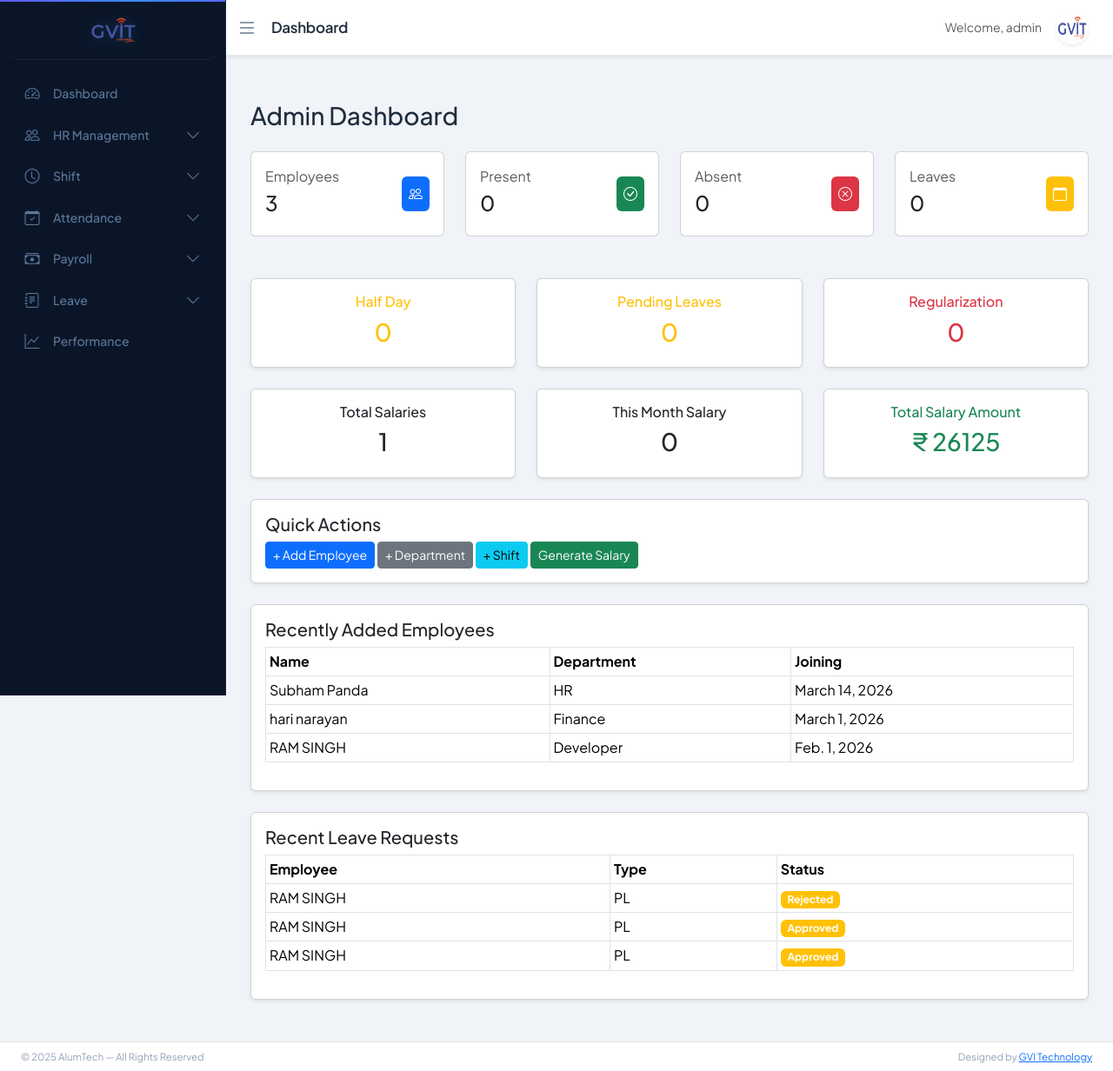
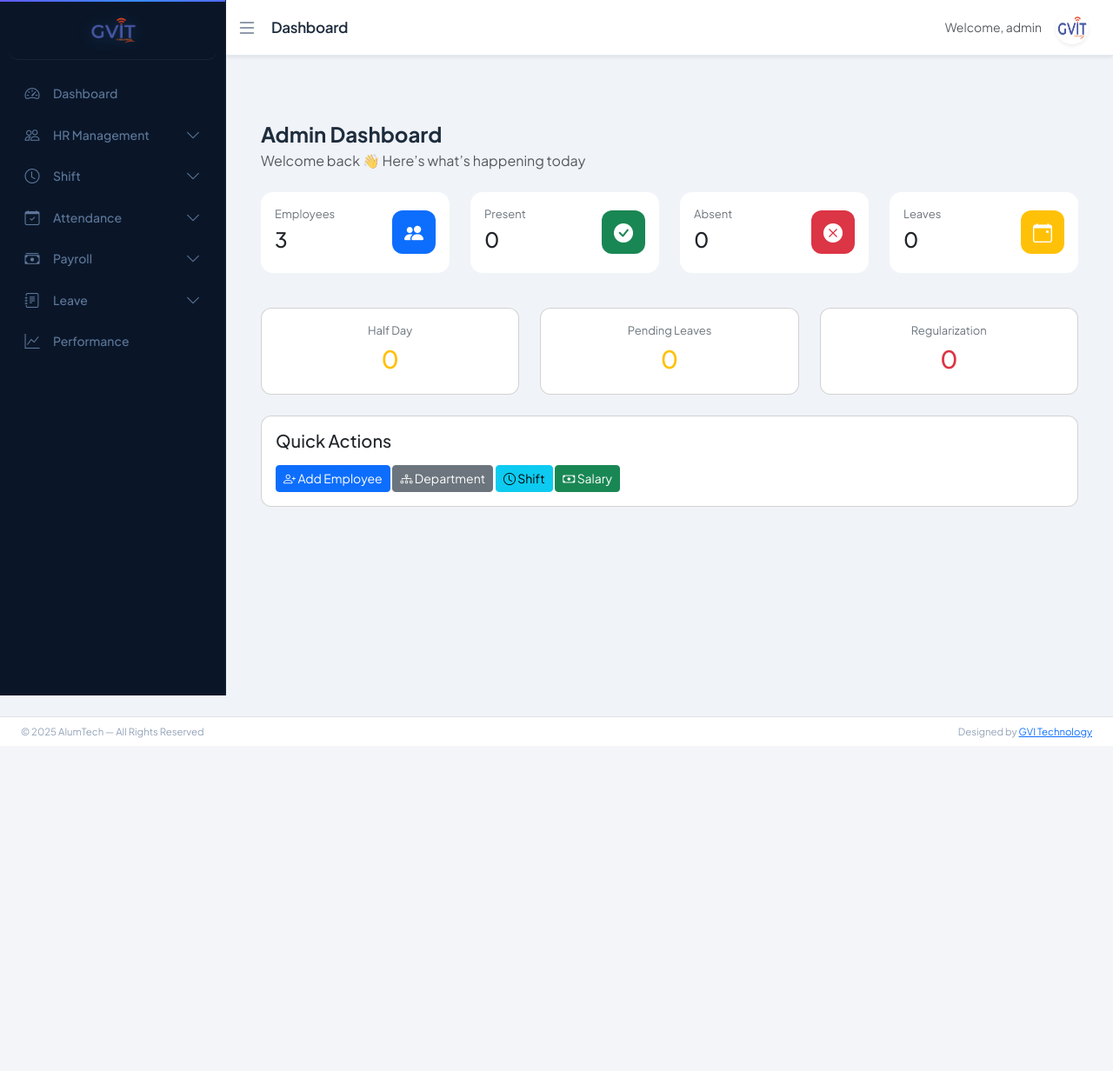
Before and after one commit to subhampandia/Aluminium-website-with-backend, a Django app: page /dashboard/ in a window 1280 px wide. Shown: the whole page at 87% size. After the commit the page ends 849 px from the top, so only its background shows below. Run offline with Django 5.2, Linux system fonts and the light colour scheme; a user stored in the database is signed in; data comes from the database, SQL or seed files in the repository.

Commit message:
UI improvement

```diff
--- a/static/css/dashboard_style.css
+++ b/static/css/dashboard_style.css
@@ -475,3 +475,65 @@ body {
         transform: translateY(4px);
         transition: opacity 0.15s ease, transform 0.15s ease;
     }
+.dashboard-card {
+    border-radius: 12px;
+    transition: 0.3s;
+}
+
+.dashboard-card:hover {
+    transform: translateY(-5px);
+    box-shadow: 0 12px 25px rgba(0,0,0,0.08);
+}
+
+.mini-card {
+    border-radius: 12px;
+}
+
+.icon-box {
+    width: 50px;
+    height: 50px;
+    border-radius: 12px;
+    display: flex;
+    align-items: center;
+    justify-content: center;
+    font-size: 22px;
+}
+.dashboard-header h3 {
+    font-size: 24px;
+}
+
+.card-label {
+    font-size: 13px;
+    color: #6c757d;
+    margin-bottom: 5px;
+}
+
+.dashboard-card {
+    border: none;
+    border-radius: 14px;
+    transition: 0.3s;
+}
+
+.dashboard-card:hover {
+    transform: translateY(-6px);
+    box-shadow: 0 12px 25px rgba(0,0,0,0.08);
+}
+
+.mini-card {
+    border-radius: 12px;
+}
+
+.icon-box {
+    width: 50px;
+    height: 50px;
+    border-radius: 12px;
+    display: flex;
+    align-items: center;
+    justify-content: center;
+    font-size: 22px;
+    color: white;
+}
+
+.quick-card {
+    border-radius: 12px;
+}
--- a/templates/dashboard.html
+++ b/templates/dashboard.html
@@ -1,65 +1,74 @@
 {% extends 'base_dashboard.html' %}
+{% load static %}
+
+<link rel="stylesheet" href="{% static 'css/dashboard_style.css' %}">
 
 {% block title %}Admin Dashboard{% endblock %}
 
 {% block content %}
 
-<h3 class="mb-4">Admin Dashboard</h3>
+<div class="container-fluid mt-4">
+
+    <!-- Header -->
+    <div class="dashboard-header mb-4">
+        <h3 class="fw-bold mb-1">Admin Dashboard</h3>
+        <p class="text-muted">Welcome back 👋 Here’s what’s happening today</p>
+    </div>
 
     <!-- ================= TOP CARDS ================= -->
     <div class="row g-4">
 
         <div class="col-md-3">
-    <div class="card p-3">
-      <div class="d-flex justify-content-between align-items-center">
+            <div class="card dashboard-card">
+                <div class="card-body d-flex justify-content-between align-items-center">
                     <div>
-          <p class="text-muted mb-1">Employees</p>
+                        <p class="card-label">Employees</p>
                         <h4>{{ total_employees }}</h4>
                     </div>
-        <div class="bg-primary text-white p-2 rounded">
-          <i class="bi bi-people"></i>
+                    <div class="icon-box bg-primary">
+                        <i class="bi bi-people-fill"></i>
                     </div>
                 </div>
             </div>
         </div>
 
         <div class="col-md-3">
-    <div class="card p-3">
-      <div class="d-flex justify-content-between align-items-center">
+            <div class="card dashboard-card">
+                <div class="card-body d-flex justify-content-between align-items-center">
                     <div>
-          <p class="text-muted mb-1">Present</p>
+                        <p class="card-label">Present</p>
                         <h4>{{ present_today }}</h4>
                     </div>
-        <div class="bg-success text-white p-2 rounded">
-          <i class="bi bi-check-circle"></i>
+                    <div class="icon-box bg-success">
+                        <i class="bi bi-check-circle-fill"></i>
                     </div>
                 </div>
             </div>
         </div>
 
         <div class="col-md-3">
-    <div class="card p-3">
-      <div class="d-flex justify-content-between align-items-center">
+            <div class="card dashboard-card">
+                <div class="card-body d-flex justify-content-between align-items-center">
                     <div>
-          <p class="text-muted mb-1">Absent</p>
+                        <p class="card-label">Absent</p>
                         <h4>{{ absent_today }}</h4>
                     </div>
-        <div class="bg-danger text-white p-2 rounded">
-          <i class="bi bi-x-circle"></i>
+                    <div class="icon-box bg-danger">
+                        <i class="bi bi-x-circle-fill"></i>
                     </div>
                 </div>
             </div>
         </div>
 
         <div class="col-md-3">
-    <div class="card p-3">
-      <div class="d-flex justify-content-between align-items-center">
+            <div class="card dashboard-card">
+                <div class="card-body d-flex justify-content-between align-items-center">
                     <div>
-          <p class="text-muted mb-1">Leaves</p>
+                        <p class="card-label">Leaves</p>
                         <h4>{{ pending_leaves }}</h4>
                     </div>
-        <div class="bg-warning text-white p-2 rounded">
-          <i class="bi bi-calendar"></i>
+                    <div class="icon-box bg-warning">
+                        <i class="bi bi-calendar-event"></i>
                     </div>
                 </div>
             </div>
@@ -68,63 +77,31 @@
     </div>
 
     <!-- ================= SECOND ROW ================= -->
-<div class="row g-4 mt-4">
+    <div class="row g-4 mt-3">
 
         <div class="col-md-4">
-    <div class="card shadow-sm text-center">
-      <div class="card-body text-warning">
-        <h6>Half Day</h6>
-        <h3>{{ half_day_today }}</h3>
+            <div class="card mini-card text-center">
+                <div class="card-body">
+                    <p class="card-label">Half Day</p>
+                    <h3 class="text-warning">{{ half_day_today }}</h3>
                 </div>
             </div>
         </div>
 
         <div class="col-md-4">
-    <div class="card shadow-sm text-center">
-      <div class="card-body text-warning">
-        <h6>Pending Leaves</h6>
-        <h3>{{ pending_leaves }}</h3>
+            <div class="card mini-card text-center">
+                <div class="card-body">
+                    <p class="card-label">Pending Leaves</p>
+                    <h3 class="text-warning">{{ pending_leaves }}</h3>
                 </div>
             </div>
         </div>
 
         <div class="col-md-4">
-    <div class="card shadow-sm text-center">
-      <div class="card-body text-danger">
-        <h6>Regularization</h6>
-        <h3>{{ pending_regularization }}</h3>
-      </div>
-    </div>
-  </div>
-
-</div>
-
-<!-- ================= PAYROLL ================= -->
-<div class="row mt-4">
-
-  <div class="col-md-4">
-    <div class="card shadow-sm text-center">
+            <div class="card mini-card text-center">
                 <div class="card-body">
-        <h6>Total Salaries</h6>
-        <h3>{{ total_salaries }}</h3>
-      </div>
-    </div>
-  </div>
-
-  <div class="col-md-4">
-    <div class="card shadow-sm text-center">
-      <div class="card-body">
-        <h6>This Month Salary</h6>
-        <h3>{{ this_month_salary }}</h3>
-      </div>
-    </div>
-  </div>
-
-  <div class="col-md-4">
-    <div class="card shadow-sm text-center">
-      <div class="card-body text-success">
-        <h6>Total Salary Amount</h6>
-        <h3>₹ {{ total_salary_amount }}</h3>
+                    <p class="card-label">Regularization</p>
+                    <h3 class="text-danger">{{ pending_regularization }}</h3>
                 </div>
             </div>
         </div>
@@ -132,70 +109,29 @@
     </div>
 
     <!-- ================= QUICK ACTIONS ================= -->
-<div class="card mt-4 shadow-sm">
+    <div class="card mt-4 quick-card">
         <div class="card-body">
-    <h5>Quick Actions</h5>
+            <h5 class="mb-3">Quick Actions</h5>
 
-    <a href="{% url 'employee_add' %}" class="btn btn-primary btn-sm">+ Add Employee</a>
-    <a href="{% url 'department_add' %}" class="btn btn-secondary btn-sm">+ Department</a>
-    <a href="{% url 'shift_add' %}" class="btn btn-info btn-sm">+ Shift</a>
-    <a href="{% url 'generate_salary_page' %}" class="btn btn-success btn-sm">Generate Salary</a>
+            <a href="{% url 'employee_add' %}" class="btn btn-primary btn-sm">
+                <i class="bi bi-person-plus"></i> Add Employee
+            </a>
+
+            <a href="{% url 'department_add' %}" class="btn btn-secondary btn-sm">
+                <i class="bi bi-diagram-3"></i> Department
+            </a>
+
+            <a href="{% url 'shift_add' %}" class="btn btn-info btn-sm">
+                <i class="bi bi-clock"></i> Shift
+            </a>
+
+            <a href="{% url 'generate_salary_page' %}" class="btn btn-success btn-sm">
+                <i class="bi bi-cash"></i> Salary
+            </a>
 
         </div>
     </div>
 
-<!-- ================= RECENT EMPLOYEES ================= -->
-<div class="card mt-4 shadow-sm">
-  <div class="card-body">
-    <h5>Recently Added Employees</h5>
-
-    <table class="table table-sm table-bordered">
-      <thead>
-        <tr>
-          <th>Name</th>
-          <th>Department</th>
-          <th>Joining</th>
-        </tr>
-      </thead>
-      <tbody>
-        {% for emp in recent_employees %}
-        <tr>
-          <td>{{ emp.full_name }}</td>
-          <td>{{ emp.department.name }}</td>
-          <td>{{ emp.date_of_joining }}</td>
-        </tr>
-        {% endfor %}
-      </tbody>
-    </table>
-  </div>
-</div>
-
-<!-- ================= RECENT LEAVES ================= -->
-<div class="card mt-4 shadow-sm">
-  <div class="card-body">
-    <h5>Recent Leave Requests</h5>
-
-    <table class="table table-sm table-bordered">
-      <thead>
-        <tr>
-          <th>Employee</th>
-          <th>Type</th>
-          <th>Status</th>
-        </tr>
-      </thead>
-      <tbody>
-        {% for leave in recent_leaves %}
-        <tr>
-          <td>{{ leave.employee.full_name }}</td>
-          <td>{{ leave.leave_type }}</td>
-          <td>
-            <span class="badge bg-warning">{{ leave.status }}</span>
-          </td>
-        </tr>
-        {% endfor %}
-      </tbody>
-    </table>
-  </div>
 </div>
 
 {% endblock %}
```
Also changed, not shown: templates/hr/hr_dashboard.html (+53 -11 lines). Lines whose indentation alone changed are shown as unchanged.
